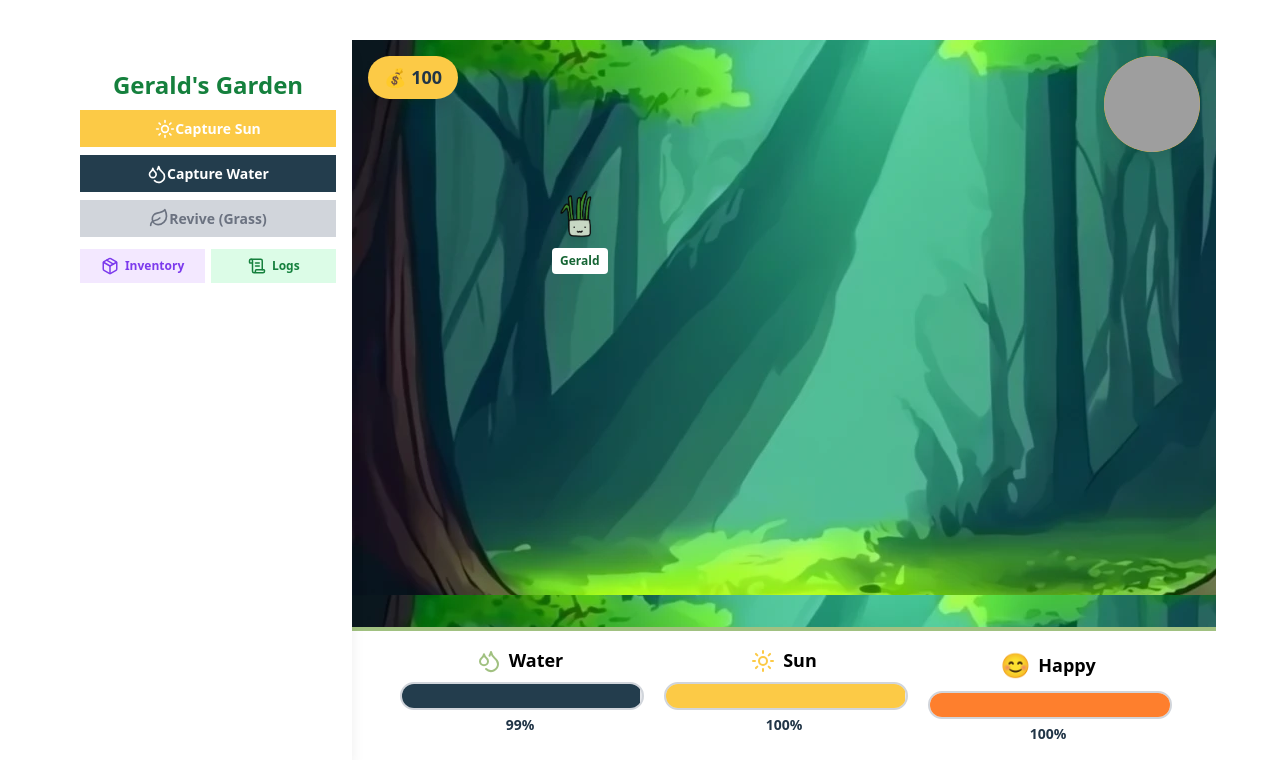
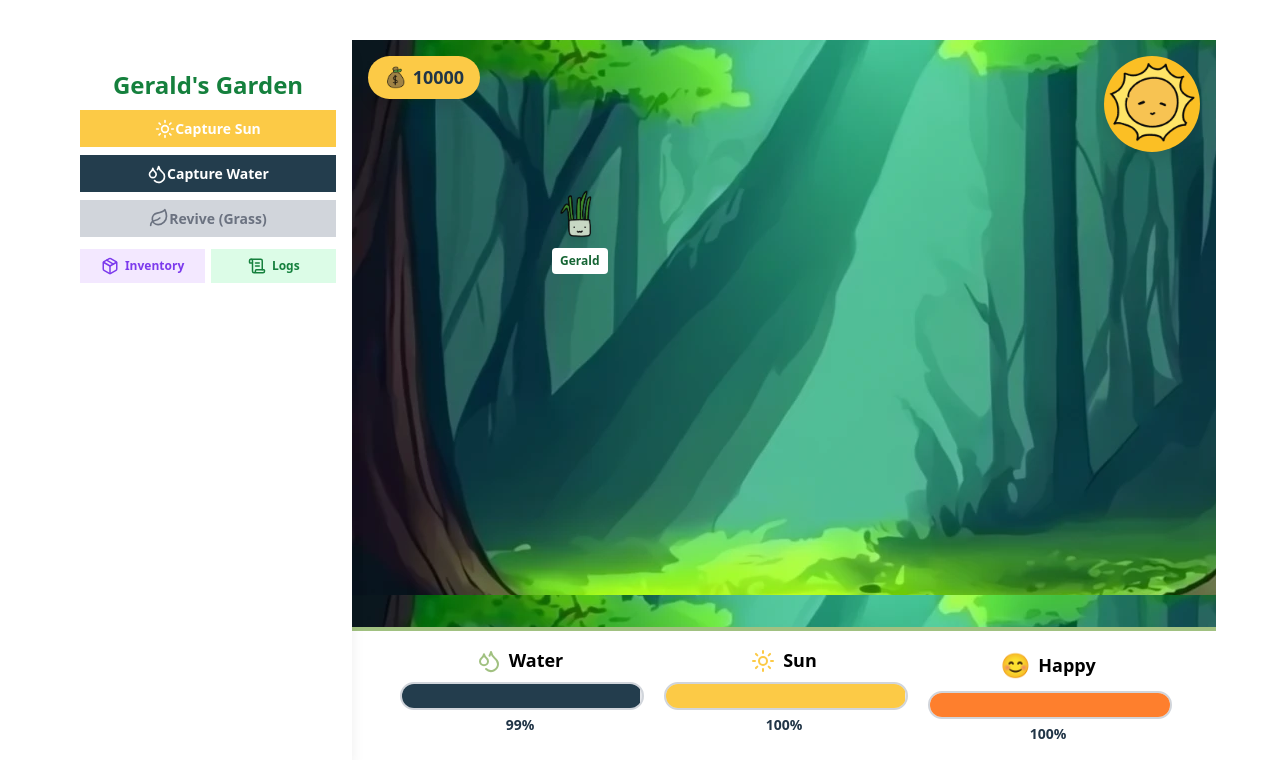
Before and after one commit to HKhan-5/Tamagotchi-Gerald, a React (Vite) app in the folder tamagotchi-gerald-app/: page / in a window 1280 px wide. Shown: the top 778 px of the page. Built offline with nearby package versions, Linux system fonts and the light colour scheme; grey boxes are pictures that could not be loaded; the HTML template or start-up script is replaced by a standard one.

Commit message:
added sun and money images

```diff
--- a/tamagotchi-gerald-app/src/mainScreen.jsx
+++ b/tamagotchi-gerald-app/src/mainScreen.jsx
@@ -29,7 +29,7 @@ export default function GeraldTamagotchi() {
   });
 
   const [gachaImage, setGachaImage] = useState('/images/gacha-button.png');
-  const [currency, setCurrency] = useState(100);
+  const [currency, setCurrency] = useState(10000);
   const [logs, setLogs] = useState(['Gerald has sprouted! 🌱']);
   const [inventory, setInventory] = useState([]);
   const [placedDecorations, setPlacedDecorations] = useState([]);
@@ -461,7 +461,10 @@ export default function GeraldTamagotchi() {
           left: isMobile ? '3.5rem' : '1rem',
           fontSize: isMobile ? '0.875rem' : '1.125rem',
           padding: isMobile ? '0.375rem 0.75rem' : '0.5rem 1rem',
-        }}>💰 {currency}</div>
+        }}><img
+        src='/images/currency.png'
+        style={{ width: '1.5rem', height: '4%', marginBottom: '-5px'}}
+        /> {currency}</div>
 
         <div
           style={{
```
Also changed, not shown: tamagotchi-gerald-app/public/images/currency.png (added), tamagotchi-gerald-app/public/images/gacha-button.png (added).
